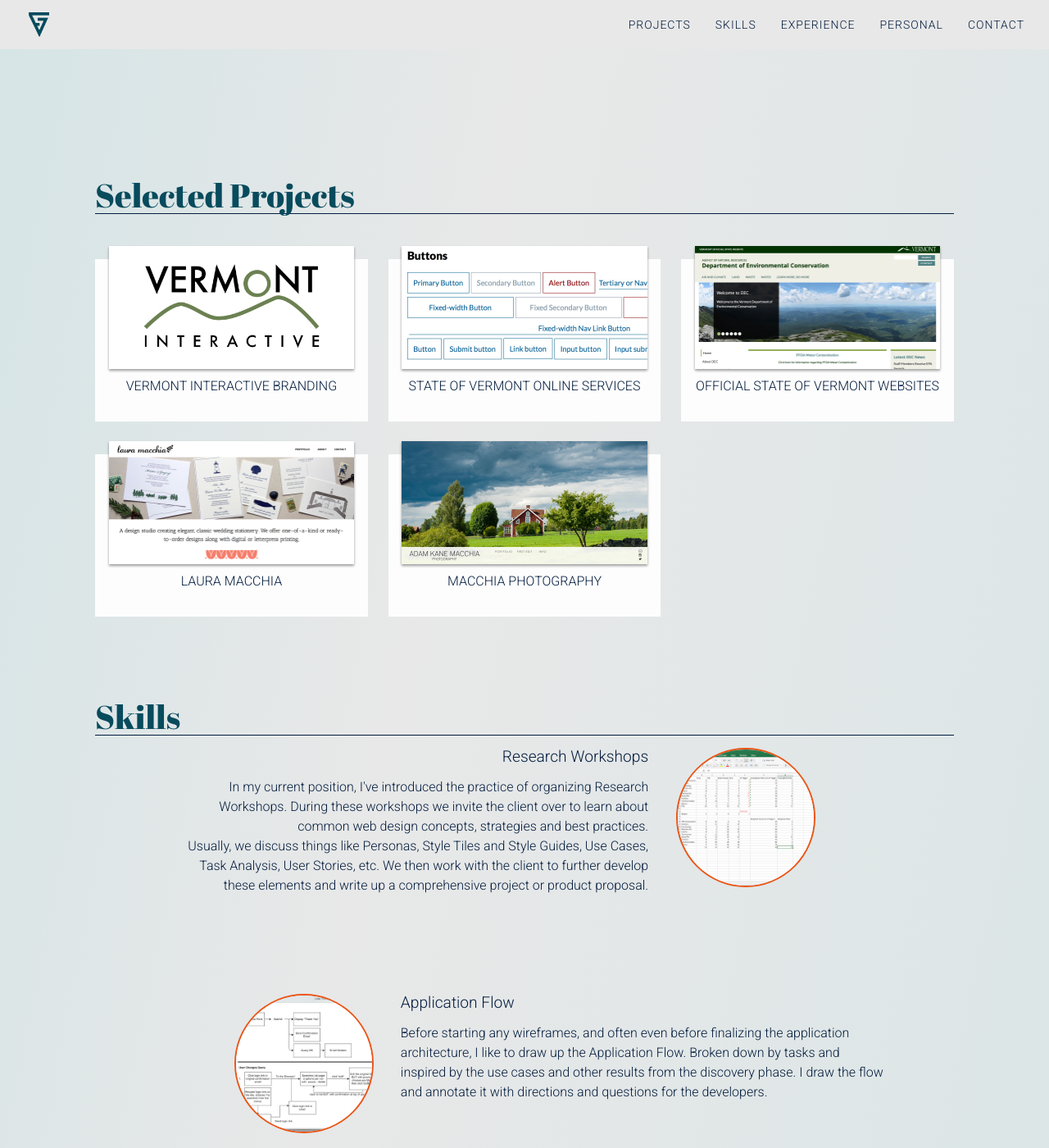
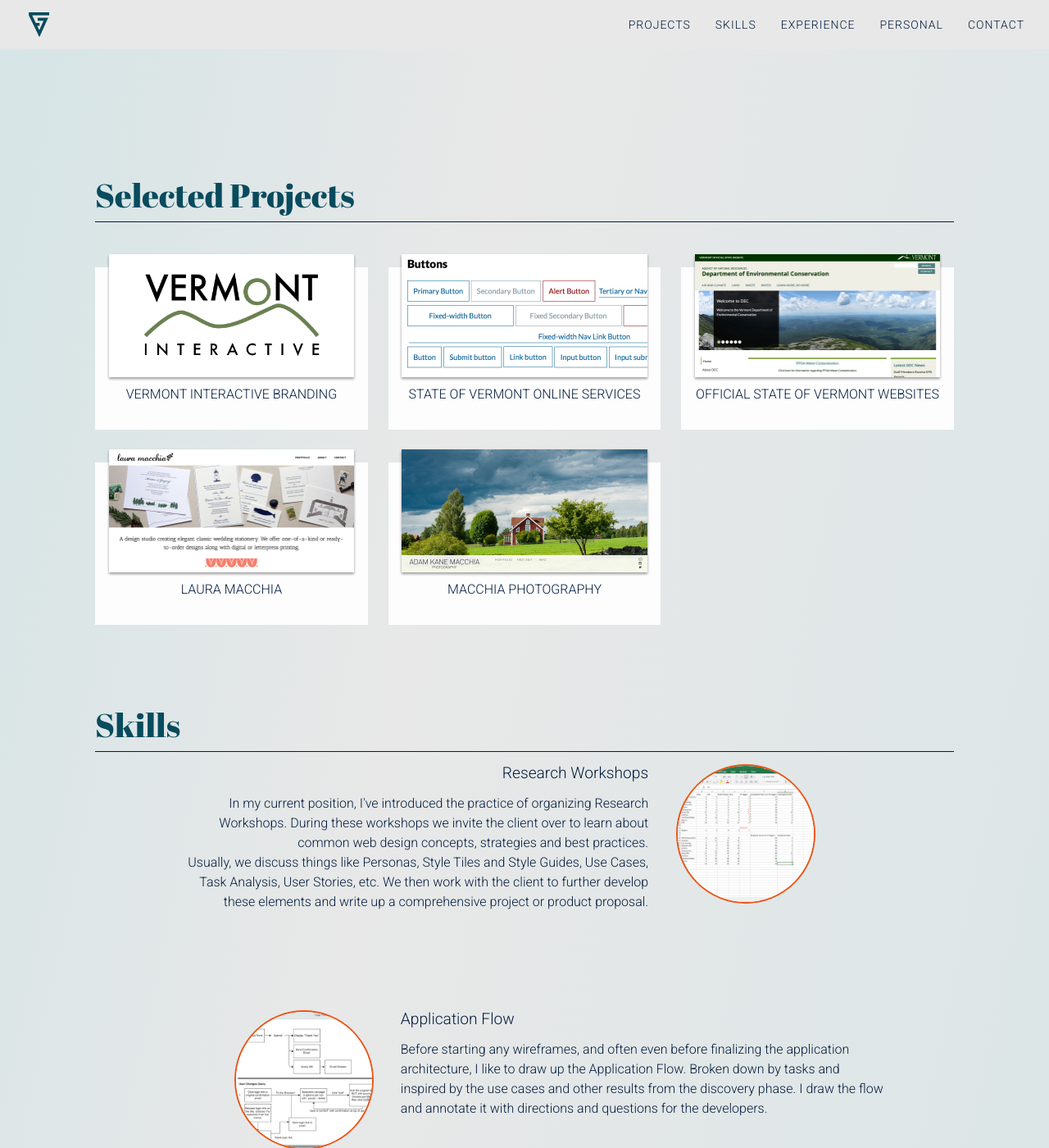
Before and after one commit to fredvg/fredvg.github.io, a Jekyll site: the page built from index.html, in a window 1280 px wide and 1400 px high, scrolled down 552 px. Shown: the whole window at 82% size. Built offline with Jekyll 4.4.1, drawn with Linux system fonts in a browser that asks for light colours.

Commit message:
changed padding under h2 section titles

```diff
--- a/css/main.scss
+++ b/css/main.scss
@@ -274,6 +274,7 @@
 h2.section-title {
 	font-size: 2.5em;
   border-bottom: 1px solid $text-color;
+  padding-bottom: .25em;
 }
 div.intro div {
   @include span-columns(12);
```
